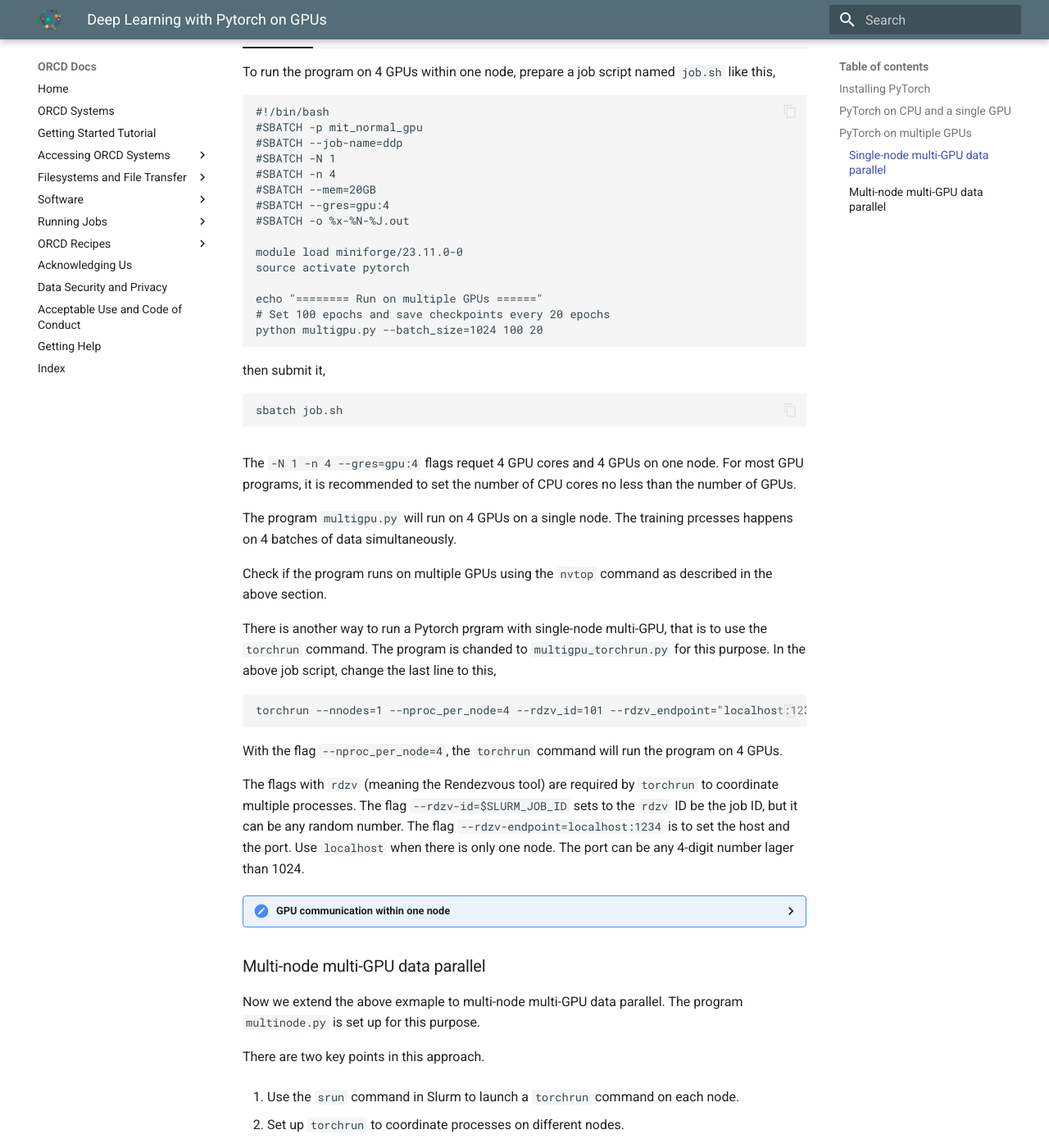
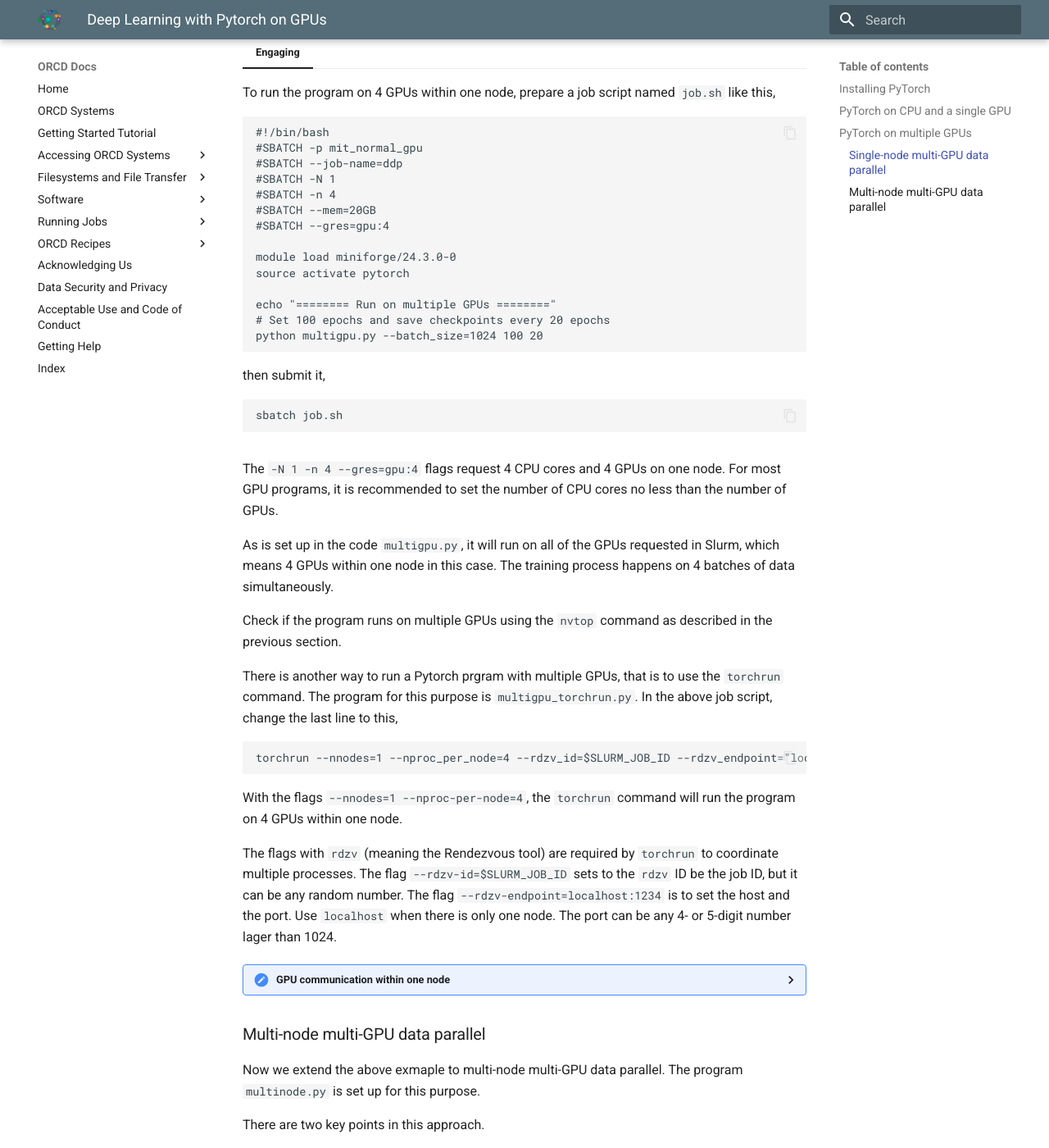
Before and after one commit to mit-orcd/orcd-docs-edit, an MkDocs documentation site: the page built from docs/recipes/torch-gpu.md, in a window 1280 px wide and 1400 px high, scrolled down 2564 px. Shown: the whole window at 82% size. Built offline with MkDocs 1.6.1 and Material for MkDocs 9.7.7, drawn with Linux system fonts in a browser that asks for light colours; some of the changed text lies outside the part shown.

Commit message:
torch-gpu

````diff
--- a/docs/recipes/torch-gpu.md
+++ b/docs/recipes/torch-gpu.md
@@ -35,7 +35,7 @@
 
 We start with a recipe to run PyTorch on CPU and a single GPU.
 
-We use an example code training a convolutional neural network (CNN) with the CIFAR10 data set. Refer to [description of this example](https://pytorch.org/tutorials/beginner/blitz/cifar10_tutorial.html). Download the [codes for CPU](./scripts/torch-gpu/cnn_cifar10_cpu.py) and [for GPU](./scripts/torch-gpu/cnn_cifar10_gpu.py).
+We use an example code training a convolutional neural network (CNN) with the CIFAR10 data set. Refer to [description of this example](https://pytorch.org/tutorials/beginner/blitz/cifar10_tutorial.html). Download the codes [for CPU](./scripts/torch-gpu/cnn_cifar10_cpu.py) and [for GPU](./scripts/torch-gpu/cnn_cifar10_gpu.py).
 
 === "Engaging"
 
@@ -64,7 +64,7 @@
 
 The `mit_normal_gpu` partition is for all MIT users. If your lab has a parititon with GPUs, you can use it too.
 
-The `-N 1 -n 2` requets two CPU cores on one node and the `--mem=10GB` means 10 GB of memory per node (not per core).
+The `#SBATCH` flags `-N 1 -n 2` requets two CPU cores on one node and the `--mem=10GB` means 10 GB of memory per node (not per core).
 
 The programs `cnn_cifar10_cpu.py` and `cnn_cifar10_gpu.py` will run on CPUs and a GPU respectively. When the problme size is large, the program will be accelerated on a GPU.
 
@@ -76,27 +76,27 @@
 ```
 ssh <nodeXXX>
 ```
-and check if the the GPU usage with the `nvtop` command.
+and check the GPU usage with the `nvtop` command.
 
 
 ## PyTorch on multiple GPUs
 
 Deep learning programs can be further accelerated on multiple GPUs.
 
-There are various parallelisms to enable distributed deep leaning on mulitple GPUs, including data parallel and model parallel. We will introduce recipes for data parallel on this page.
+There are various parallelisms to enable distributed deep leaning on mulitple GPUs, including data parallel and model parallel. We will focus on data parallel on this page.
 
 Data parallel allows traning a model with multiple batches of data simultaneously. The model has to fit into the GPU memory.
 
-On a cluster, there are many nodes and multiple GPUs on each node. We first introduce a recipe to run PyTorch programs with multiple GPUs on one node, and then extend it to multiple nodes.
+On a cluster, there are many nodes and multiple GPUs on each node. We will first introduce a recipe to run PyTorch programs with multiple GPUs within one node, and then extend it to multiple nodes.
 
-We use an exmaple code that trains a linear network with a random data set, based on the [Distributed Data Parallel](https://PyTorch.org/docs/stable/notes/ddp.html) package in PyTorch. Refer to the description of [this example for multiple GPUs within one node](https://pytorch.org/tutorials/beginner/ddp_series_multigpu.html) and [for multiple GPUs across multiple nodes](https://pytorch.org/tutorials/intermediate/ddp_series_multinode.html).
+We use an exmaple code that trains a linear network with a random data set, which is implemented with the [Distributed Data Parallel](https://PyTorch.org/docs/stable/notes/ddp.html) package in PyTorch. Refer to the description of this example [for multiple GPUs within one node](https://pytorch.org/tutorials/beginner/ddp_series_multigpu.html) and [for multiple GPUs across multiple nodes](https://pytorch.org/tutorials/intermediate/ddp_series_multinode.html).
 
 Download the codes for this example: [datautils.py](./scripts/torch-gpu/datautils.py), [multigpu.py](./scripts/torch-gpu/multigpu.py), [multigpu_torchrun.py](./scripts/torch-gpu/multigpu_torchrun.py), and [multinode.py](./scripts/torch-gpu/multinode.py).
 
 
 ### Single-node multi-GPU data parallel
 
-In this section, we introcude a recipe for for single-node multi-GPU data parallel. The program `multigpu.py` is set up for this purpose.
+In this section, we introcude a recipe for single-node multi-GPU data parallel. The program `multigpu.py` is set up for this purpose.
 
 === "Engaging"
 
@@ -109,12 +109,11 @@
      #SBATCH -n 4
      #SBATCH --mem=20GB
      #SBATCH --gres=gpu:4
-     #SBATCH -o %x-%N-%J.out
 
-     module load miniforge/23.11.0-0
+     module load miniforge/24.3.0-0
      source activate pytorch
 
-     echo "======== Run on multiple GPUs ======"
+     echo "======== Run on multiple GPUs ========"
      # Set 100 epochs and save checkpoints every 20 epochs
      python multigpu.py --batch_size=1024 100 20
      ```
@@ -123,23 +122,23 @@
      sbatch job.sh
      ```
 
-The `-N 1 -n 4 --gres=gpu:4` flags requet 4 GPU cores and 4 GPUs on one node. For most GPU programs, it is recommended to set the number of CPU cores no less than the number of GPUs.
+The `-N 1 -n 4 --gres=gpu:4` flags request 4 CPU cores and 4 GPUs on one node. For most GPU programs, it is recommended to set the number of CPU cores no less than the number of GPUs.
 
-The program `multigpu.py` will run on 4 GPUs on a single node. The training prcesses happens on 4 batches of data simultaneously.
+As is set up in the code `multigpu.py`, it will run on all of the GPUs requested in Slurm, which means 4 GPUs within one node in this case. The training process happens on 4 batches of data simultaneously.
 
-Check if the program runs on multiple GPUs using the `nvtop` command as described in the above section.
+Check if the program runs on multiple GPUs using the `nvtop` command as described in the previous section.
 
-There is another way to run a Pytorch prgram with single-node multi-GPU, that is to use the `torchrun` command. The program is chanded to `multigpu_torchrun.py` for this purpose. In the above job script, change the last line to this,
+There is another way to run a Pytorch prgram with multiple GPUs, that is to use the `torchrun` command. The program for this purpose is `multigpu_torchrun.py`. In the above job script, change the last line to this,
 ```
-torchrun --nnodes=1 --nproc_per_node=4 --rdzv_id=101 --rdzv_endpoint="localhost:1234" multigpu_torchrun.py --batch_size=1024 100 20
+torchrun --nnodes=1 --nproc_per_node=4 --rdzv_id=$SLURM_JOB_ID --rdzv_endpoint="localhost:1234" multigpu_torchrun.py --batch_size=1024 100 20
 ```
 
-With the flag `--nproc_per_node=4`, the `torchrun` command will run the program on 4 GPUs.
+With the flags `--nnodes=1 --nproc-per-node=4`, the `torchrun` command will run the program on 4 GPUs within one node.
 
-The flags with `rdzv` (meaning the Rendezvous tool) are required by `torchrun` to coordinate multiple processes. The flag `--rdzv-id=$SLURM_JOB_ID` sets to the `rdzv` ID be the job ID, but it can be any random number. The flag `--rdzv-endpoint=localhost:1234 ` is to set the host and the port. Use `localhost` when there is only one node. The port can be any 4-digit number lager than 1024.
+The flags with `rdzv` (meaning the Rendezvous tool) are required by `torchrun` to coordinate multiple processes. The flag `--rdzv-id=$SLURM_JOB_ID` sets to the `rdzv` ID be the job ID, but it can be any random number. The flag `--rdzv-endpoint=localhost:1234 ` is to set the host and the port. Use `localhost` when there is only one node. The port can be any 4- or 5-digit number lager than 1024.
 
 ??? "GPU communication within one node"
-    The NVIDIA Collective Communications Library (NCCL) is set as backend in the PyTorch programs `multigpu.py` and `multigpu_torchrun.py`, so the data communication bewteen GPUs within one node benifits from the high bandwidth of NVLinks.
+    The NVIDIA Collective Communications Library (NCCL) is set as backend in the PyTorch programs `multigpu.py` and `multigpu_torchrun.py`, so that the data communication bewteen GPUs within one node benifits from the high bandwidth of NVLinks.
 
 
 ### Multi-node multi-GPU data parallel
@@ -154,7 +153,7 @@
 
 === "Engaging"
 
-    To run on multiple GPUs across two nodes, prepare a job script like this,
+    To run on multiple GPUs across multiple nodes, prepare a job script like this,
      ```
      #!/bin/bash
      #SBATCH -p mit_normal_gpu
@@ -164,9 +163,8 @@
      #SBATCH --cpus-per-task=4
      #SBATCH --gpus-per-node=4
      #SBATCH --mem=20GB
-     #SBATCH -o %x-%N-%J.out
 
-     module load miniforge/23.11.0-0
+     module load miniforge/24.3.0-0
      source activate pytorch
 
      # Get IP address of the master node
@@ -175,7 +173,7 @@
      master_node=${nodes_array[0]}
      master_node_ip=$(srun --nodes=1 --ntasks=1 -w "$master_node" hostname --ip-address)
 
-     echo "======== Run on multi-node multi-GPU ======"
+     echo "======== Run on multiple GPUs across multiple nodes ======"
      srun torchrun --nnodes=$SLURM_NNODES \
           --nproc-per-node=$SLURM_CPUS_PER_TASK \
           --rdzv-id=$SLURM_JOB_ID   \
@@ -188,13 +186,13 @@
      sbatch job.sh
      ```
 
-The `srun` command lanches a `torchrun` process on each of the two nodes, as the `#SBATCH` flags `-N 2` and `--ntasks-per-node=1` request for tow nodes with one task per node.
+As the `#SBATCH` flags `-N 2` and `--ntasks-per-node=1` request for two nodes with one task per node, the `srun` command lanches a `torchrun` command on each of the two nodes.
 
-The `#SBATCH` flags `--cpus-per-task=4` and `--gpus-per-node=4` request 4 GPU cores and 4 GPUs on each node. Accordingly, the `torchrun` flags are set as `--nnodes=$SLURM_NNODES --nproc-per-node=$SLURM_CPUS_PER_TASK`, so that the `torchrun` command runs the program on 4 CPU cores and 4 GPUs on each of the two nodes. That says the program runs on 8 GPUs.
+The `#SBATCH` flags `--cpus-per-task=4` and `--gpus-per-node=4` request 4 GPU cores and 4 GPUs on each node. Accordingly, the `torchrun` flags are set as `--nnodes=$SLURM_NNODES --nproc-per-node=$SLURM_CPUS_PER_TASK`, so that the `torchrun` command runs the program on 4 GPUs on each of the two nodes. That says the program runs on 8 GPUs, and thus the training process happens on 8 batches of data simultaneously.
 
-The flags with `rdzv` are required by `torchrun` to coordinate processes across nodes. The `--rdzv-backend=c10d` is to use a C10d store (by default TCPStore) as the rendezvous backend, the  advantage of which is that it requires no 3rd-party dependency. The `--rdzv-endpoint=$master_node_ip:1234 ` is to set up the IP address and port of the the master node. The IP address is obtained in a previous part in the job script.
+The flags with `rdzv` are required by `torchrun` to coordinate processes across nodes. The `--rdzv-backend=c10d` is to use a C10d store (by default TCPStore) as the rendezvous backend, the  advantage of which is that it requires no 3rd-party dependency. The `--rdzv-endpoint=$master_node_ip:1234 ` is to set up the IP address and the port of the the master node. The IP address is obtained in a previous part in the job script.
 
 Refer to details of torchrun on [this page](https://pytorch.org/docs/stable/elastic/run.html).
 
 ??? "GPU communication across nodes"
-    The NCCL is set as backend in the PyTorch program `multinode.py`, so the data communication bewteen GPUs within one node benifits from the high bandwidth of NVLinks, and the data communication bewteen GPUs across nodes benifits from the bandwidth of Infiniband network.
+    The NCCL is set as backend in the PyTorch program `multinode.py`, so that the data communication bewteen GPUs within one node benifits from the high bandwidth of NVLinks, and the data communication bewteen GPUs across nodes benifits from the bandwidth of Infiniband network.
````
Also changed, not shown: other parts of docs/recipes/torch-gpu.md (+3 -3 lines).
